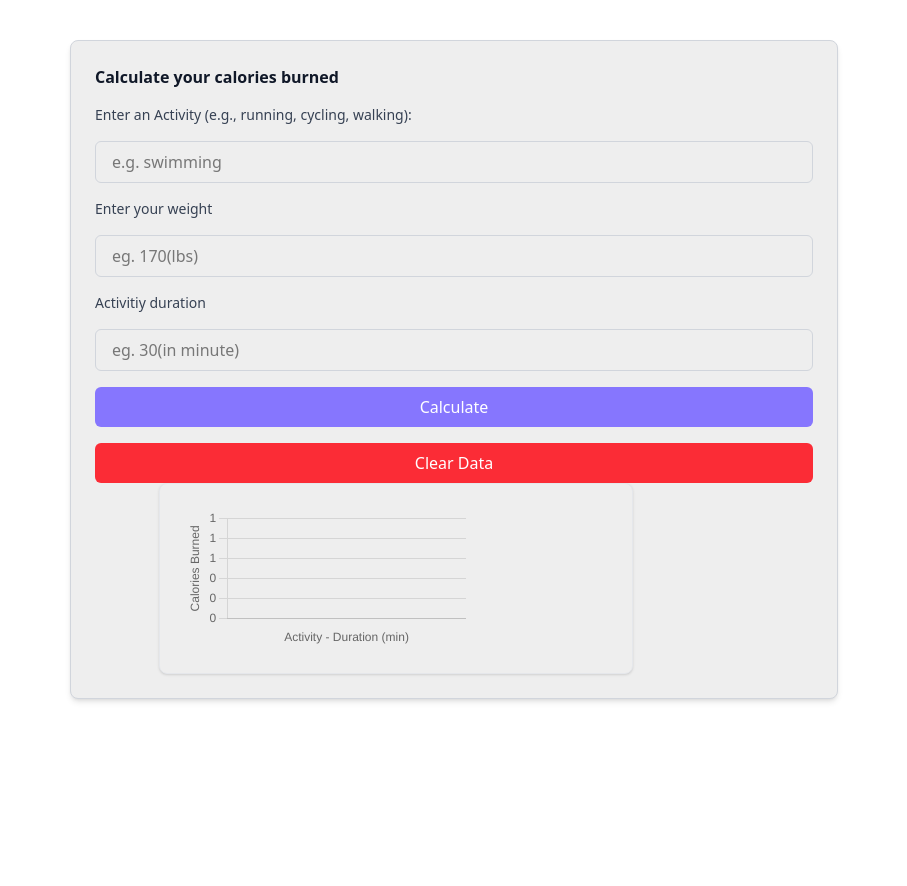
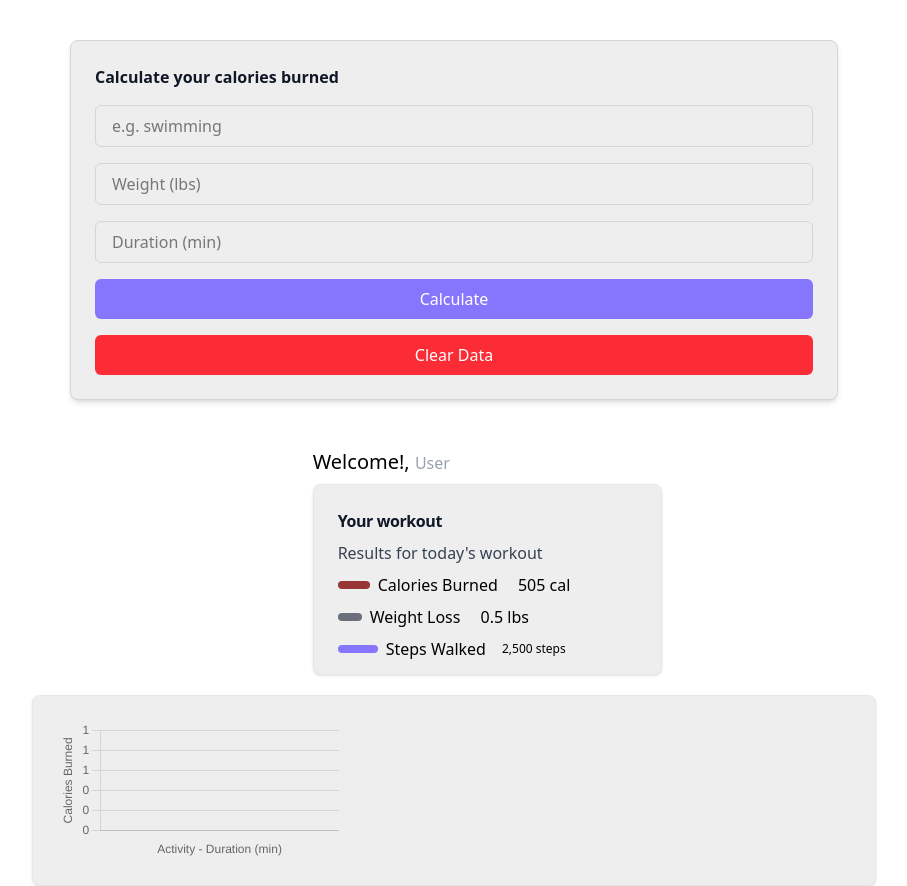
Before and after one commit to fre-eyesus/fitness-tracker, a React (Vite) app in the folder fitness-tracker/: page /calories in a window 1280 px wide. Shown: the whole page, without its empty margins (186-1093 px from the left). Before the commit the page ends 800 px from the top, so only its background shows below. Built offline with nearby package versions, Linux system fonts and the light colour scheme.

Commit message:
Integrate Workout component into CalorieInput for enhanced data visualization

```diff
--- a/fitness-tracker/src/components/CalorieInput.jsx
+++ b/fitness-tracker/src/components/CalorieInput.jsx
@@ -1,7 +1,7 @@
 import React, { useState, useEffect } from 'react';
 import { Chart } from 'chart.js/auto';
 import CalorieChart from './CalorieChart';
-
+import Workout from '../cards/Workout';
 
 const CalorieInput = () => {
   const [activity, setActivity] = useState('');
@@ -41,12 +41,18 @@ const CalorieInput = () => {
       const data = await response.json();
 
           if (Array.isArray(data) && data.length > 0) {
-            const max = data.reduce((a, b) => a.total_calories > b.total_calories ? a : b);
+
+
+          const max = data.reduce((a, b) =>
+                a.total_calories > b.total_calories ? a : b
+                            );
+
          const processed = {
            activity: max.name,
            duration: max.duration_minutes,
            calories: max.total_calories
          };
+
             setActivity('');
             setWeight('');
             setDuration('');
@@ -88,13 +94,11 @@ const CalorieInput = () => {
         };
 
     return (
-
+       <>
+           <div className='flex flex-col'>
                 <div className="w-[300px] md:w-[60%] mx-auto mt-10 p-6 bg-[#EEEEEE] rounded-lg shadow-md border border-gray-300">
                   <h2 className="text-base font-bold mb-4 text-gray-900">Calculate your calories burned</h2>
                   <form onSubmit={handleSubmit} className="flex flex-col gap-4">
-        <label className="text-sm font-medium text-gray-700">
-          Enter an Activity (e.g., running, cycling, walking):
-        </label>
                     <input
                       type="text"
                       value={activity}
@@ -103,38 +107,45 @@ const CalorieInput = () => {
                       placeholder="e.g. swimming"
                       required
                     />
-        <label className='text-sm font-medium text-gray-700'>Enter your weight</label>
-        <input type="numbers"
+                    <input
+                      type="number"
                       value={weight}
                       onChange={(e) => setWeight(e.target.value)}
                       className="px-4 py-2 border border-gray-300 rounded-md focus:outline-none focus:ring-2 focus:ring-[#8676FE]"
-        placeholder='eg. 170(lbs)'
+                      placeholder="Weight (lbs)"
                       required
                     />
-        <label className='text-sm font-medium text-gray-700'>Activitiy duration</label>
-        <input type="numbers"
+                    <input
+                      type="number"
                       value={duration}
                       onChange={(e) => setDuration(e.target.value)}
                       className="px-4 py-2 border border-gray-300 rounded-md focus:outline-none focus:ring-2 focus:ring-[#8676FE]"
-        placeholder='eg. 30(in minute)'
+                      placeholder="Duration (min)"
                       required
                     />
                     <button
                       type="submit"
-          className="bg-[#8676FE] text-white py-2 rounded-md hover:bg-[#6c60e6] transition cursor-pointer"
+                      className="bg-[#8676FE] text-white py-2 rounded-md hover:bg-[#6c60e6]"
                     >
                       Calculate
                     </button>
                     <button
                       type="button"
                       onClick={clearChart}
-          className="bg-red-500 text-white py-2 rounded-md hover:bg-red-400 transition cursor-pointer">Clear Data</button>
+                      className="bg-red-500 text-white py-2 rounded-md hover:bg-red-400"
+                    >
+                      Clear Data
+                    </button>
                   </form>
 
                   {loading && <p className="mt-4 text-sm text-gray-600">Fetching data...</p>}
-
-      <CalorieChart chartData={chartData} />
                 </div>
+                 <div className='flex flex-col items-center justify-center mt-10'>
+                       <div className='mb-5'>  <Workout data={chartData} /></div>
+                         <CalorieChart chartData={chartData}/>
+                 </div>
+           </div>
+       </>
   );
 };
 
```
Lines whose indentation alone changed are shown as unchanged.
